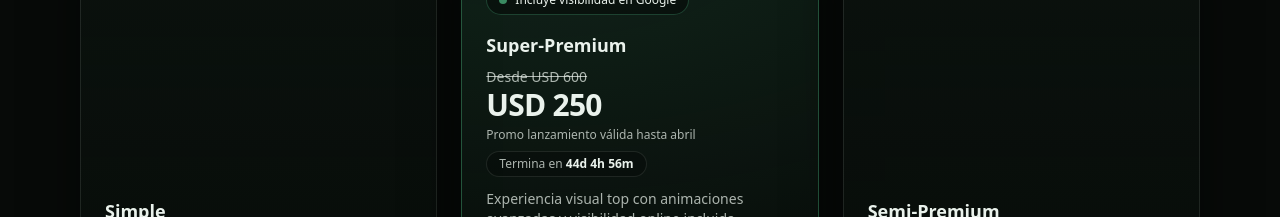
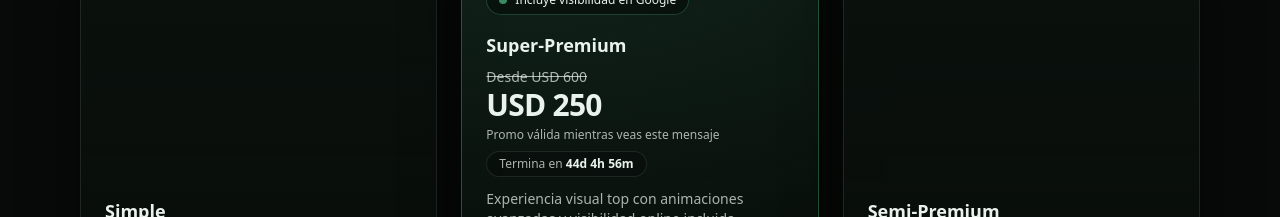
Before and after one commit to GuilleLeaal/gweb, a React (Vite) app: page / in a window 1280 px wide. Shown: the part 1660-1877 px from the top of the page. Built offline with nearby package versions, Linux system fonts and the light colour scheme.

Commit message:
Update promo

```diff
--- a/src/components/sections/Packs.tsx
+++ b/src/components/sections/Packs.tsx
@@ -50,7 +50,7 @@ const packs: Pack[] = [
     highlight: true,
     promo: {
       newPrice: "USD 250",
-      note: "Promo lanzamiento válida hasta abril",
+      note: "Promo válida mientras veas este mensaje",
       endsAtISO: "2026-04-01T00:00:00-03:00",
     },
   },
```
